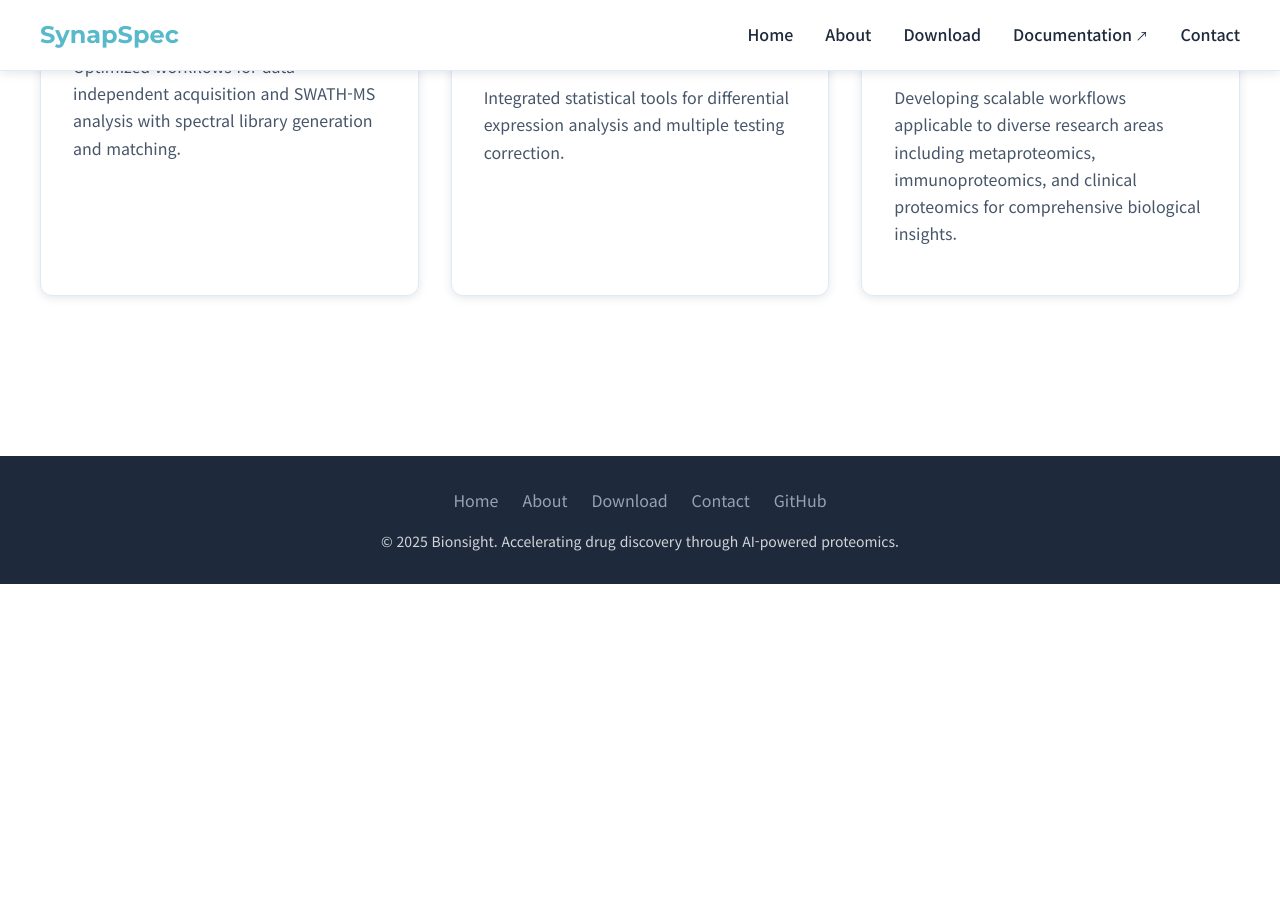
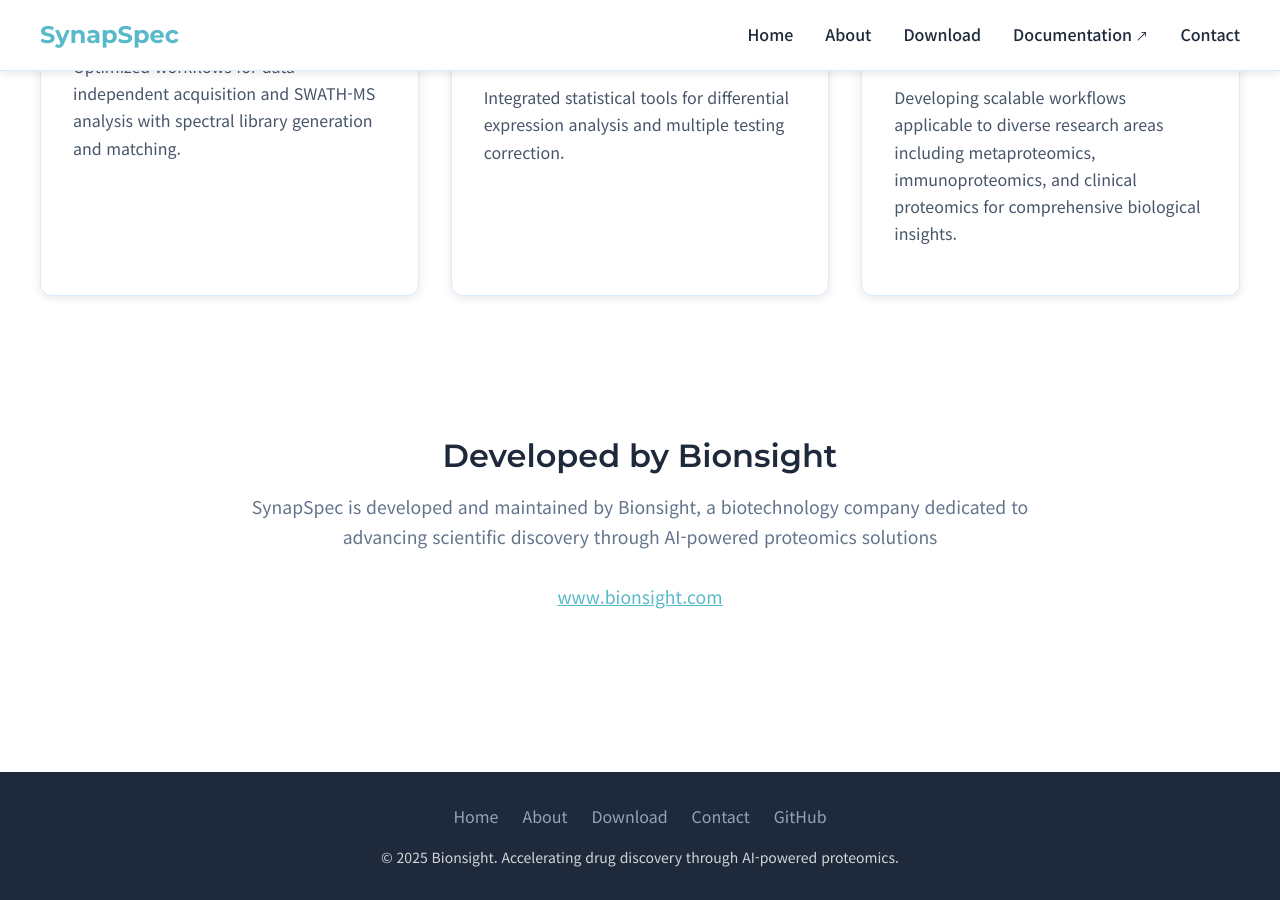
Before and after one commit to bionsight/SynapSpec, a Jekyll site: the page built from about/index.md, in a window 1280 px wide and 900 px high, scrolled down 980 px. Built offline with Jekyll 4.4.1, drawn with Linux system fonts in a browser that asks for light colours; before the commit the page ends 1564 px from its top, so only the background shows below that.

Commit message:
Update website content - 2025-11-07 19:51

```diff
--- a/about/index.md
+++ b/about/index.md
@@ -96,4 +96,15 @@
     </div>
   </section>
 
+  <section class="py-lg">
+    <div class="section-header">
+      <h2>Developed by Bionsight</h2>
+      <p class="section-subtitle">
+        SynapSpec is developed and maintained by Bionsight, a biotechnology company dedicated to advancing scientific discovery through AI-powered proteomics solutions
+        <br><br>
+        <a href="https://www.bionsight.com" target="_blank" rel="noopener">www.bionsight.com</a>
+      </p>
+    </div>
+  </section>
+
 </div>
```
Also changed, not shown: _data/releases.yml (+5 -5 lines).
